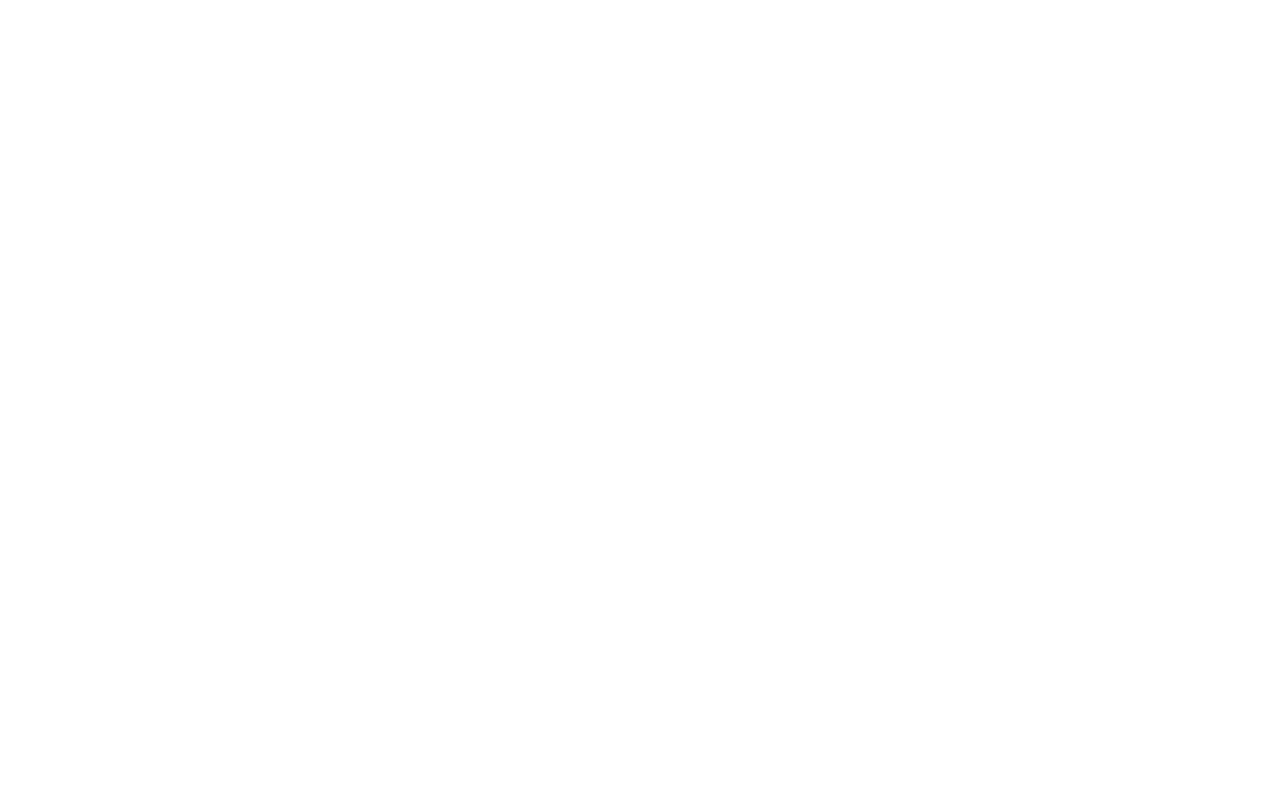
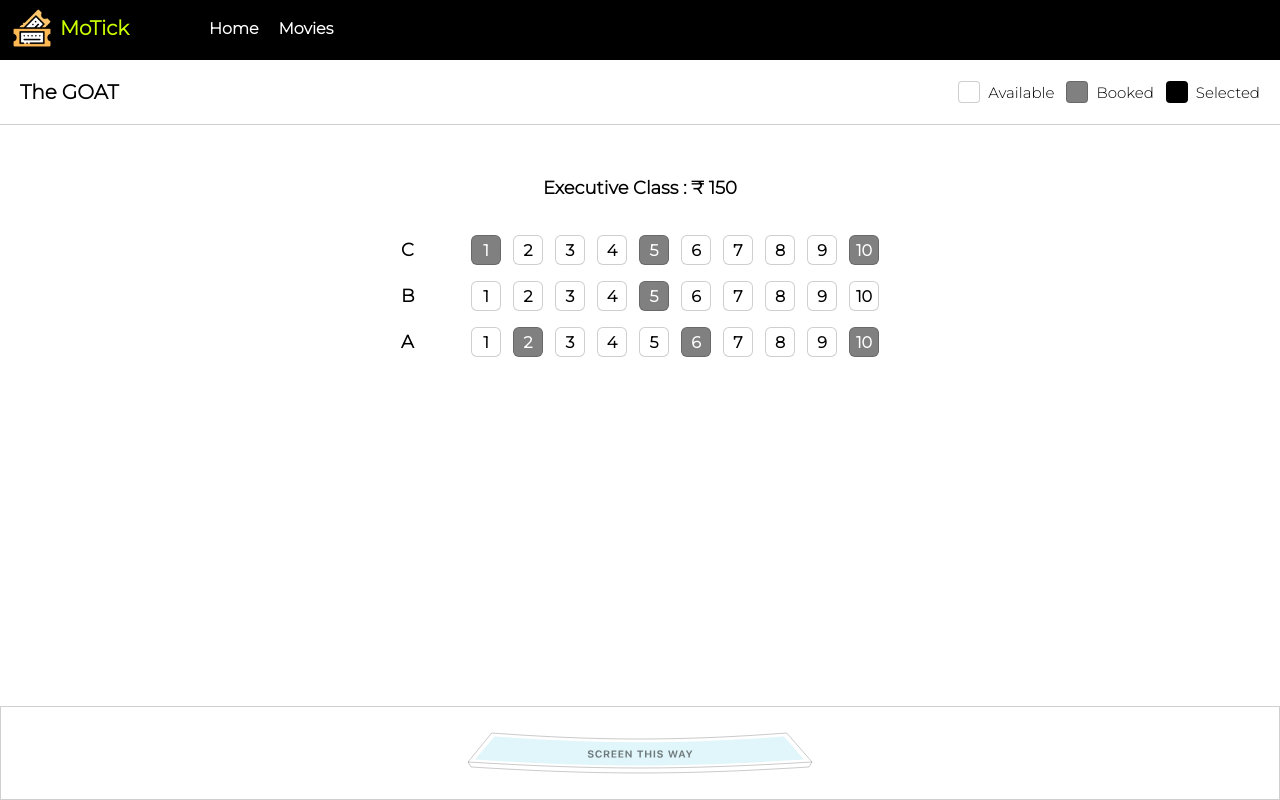
Before and after one commit to vishnuKumar3/frontend_movie_ticket_booking, a React (Vite) app: page /seat-layout in a window 1280 px wide. Before the commit this address had no page. Built offline with nearby package versions, Linux system fonts and the light colour scheme.

Commit message:
seat-layout component added

```diff
--- a/src/color_config.tsx
+++ b/src/color_config.tsx
@@ -1,5 +1,6 @@
 export const colors = {
     greenVariant:"#CCFF00",
     borderGrayVariant:"#00000030",
-    appColor:"#00B8F5"
+    appColor:"#00B8F5",
+    blackColor:"black"
 }
--- a/src/pages/Movie.tsx
+++ b/src/pages/Movie.tsx
@@ -8,6 +8,20 @@ import { setTheatresList } from "../reducers/theatres";
 import { message } from "antd";
 
 export default function Movie(){
+
+  const response = {
+    status:'success',
+    movies:[{
+    movieId:"1234",
+    name:"The GOAT",
+    releasedYear:2024,
+    duration:150,
+    rating:7.9,
+    language:"Telugu",
+    releaseDate:"12th Jan 2024",
+    description:"Consequences of an unknown past haunt the present of a special anti-terrorist squad. How will they confront it?"
+  }]};
+
   const dispatch = useDispatch();
   const movies = useSelector((state:any)=>state.movies);
   const theatres = useSelector((state:any)=>state.theatres);
--- /dev/null
+++ b/src/pages/SeatLayout.tsx
@@ -0,0 +1,203 @@
+import { useEffect,useState } from "react";
+import { useSelector } from "react-redux";
+import { colors } from "../color_config";
+import {message} from "antd"
+
+export default function SeatLayout(){
+  const movieInfo = {
+    movieId:"1234",
+    name:"The GOAT",
+    releasedYear:2024,
+    duration:150,
+    rating:7.9,
+    ticketPrice:150,
+    language:"Telugu",
+    releaseDate:"12th Jan 2024",
+    description:"Consequences of an unknown past haunt the present of a special anti-terrorist squad. How will they confront it?"
+  };
+
+  const [messageApi, contextHolder] = message.useMessage();
+  const [selectedSeats, setSelectedSeats] = useState([])
+  const [enableBookTicketsButton, setEnableBookTicketsButton] = useState(false);
+
+  const [seatLayout, setSeatLayout] = useState([
+    {
+      "name":'C',
+      "position":3,
+      "seats":[0,0,1,1,1,0,1,1,1,1,0]
+    },
+    {
+      "name":'A',
+      "position":1,
+      "seats":[0,1,0,1,1,1,0,1,1,1,0]
+    },
+    {
+      "name":'B',
+      "position":2,
+      "seats":[0,1,1,1,1,0,1,1,1,1,1]
+    },
+  ]);
+  useEffect(()=>{
+    let tempSeatLayout = JSON.parse(JSON.stringify(seatLayout));
+    tempSeatLayout.sort((a:any,b:any)=>{return (b?.position-a?.position)});
+    setSeatLayout(tempSeatLayout);
+  },[])
+
+  useEffect(()=>{
+    console.log("final",seatLayout);
+  },[seatLayout])
+
+  useEffect(()=>{
+    if(selectedSeats.length>0){
+      setEnableBookTicketsButton(true);
+    }
+    else{
+      setEnableBookTicketsButton(false);
+    }
+  },[selectedSeats])
+
+  const seatInfo = [
+    {
+      title:"Available",
+      background:"white"
+    },
+    {
+      title:"Booked",
+      background:"gray"
+    },
+    {
+      title:"Selected",
+      background:"black"
+    }
+  ]
+
+  const seatAvailabilityInfoComponent = (background:string,title:string)=>{
+    return(
+      <div className="flex flex-row items-center gap-x-2">
+        <div style={{padding:"10px",borderRadius:"4px",border:`1px solid ${colors.borderGrayVariant}`,background:background}}>
+        </div>
+        <p style={{fontSize:"15px",fontWeight:500}}>{title}</p>
+      </div>
+    )
+  }
+
+  const bookTickets = (rowName:string, selectedSeat:number)=>{
+    let selectedSeatInfo = {
+      seatNumber:selectedSeat,
+      rowName:rowName
+    }
+    let tempSelectedSeats = JSON.parse(JSON.stringify(selectedSeats)),tempSeatLayout = JSON.parse(JSON.stringify(seatLayout));
+    tempSelectedSeats.push(selectedSeatInfo);
+    setSelectedSeats(tempSelectedSeats);
+
+    tempSeatLayout.map((layout:any)=>{
+      console.log(layout?.name?.toUpperCase() === rowName?.toUpperCase())
+      if(layout?.name?.toUpperCase() === rowName?.toUpperCase()){
+        layout.seats[selectedSeat] = -1;
+      }
+    })
+    setSeatLayout(tempSeatLayout);
+  }
+
+  const unBookTickets = (rowName:string, selectedSeat:number)=>{
+    let selectedSeatInfo = {
+      seatNumber:selectedSeat,
+      rowName:rowName
+    }
+    let tempSelectedSeats = JSON.parse(JSON.stringify(selectedSeats)),tempSeatLayout = JSON.parse(JSON.stringify(seatLayout));
+    tempSelectedSeats.map((seatInfo:any,index:number)=>{
+      if(seatInfo?.seatNumber === selectedSeatInfo?.seatNumber && seatInfo?.rowName?.toLowerCase() === selectedSeatInfo?.rowName?.toLowerCase()){
+        tempSelectedSeats.splice(index,1);
+      }
+    })
+    setSelectedSeats(tempSelectedSeats);
+
+    tempSeatLayout.map((layout:any)=>{
+      console.log(layout?.name?.toUpperCase() === rowName?.toUpperCase())
+      if(layout?.name?.toUpperCase() === rowName?.toUpperCase()){
+        layout.seats[selectedSeat] = 1;
+      }
+    })
+    setSeatLayout(tempSeatLayout);
+  }
+
+  const renderSeatComponent = (seatRowInfo:any,seatNumber:number, seatAvailibility:number)=>{
+    switch(seatAvailibility){
+      case 1:
+        return <div onClick={()=>{bookTickets(seatRowInfo?.name, seatNumber)}} className="bg-white hover:bg-black hover:text-white rounded-md flex flex-row justify-center items-center" style={{border:`1px solid ${colors.borderGrayVariant}`,cursor:"pointer",width:"30px",height:"30px",fontWeight:"bold"}}>{seatNumber}</div>;
+      case 0:
+        return <div className="flex flex-row justify-center items-center rounded-md" style={{border:`1px solid ${colors.borderGrayVariant}`,background:"gray",cursor:"not-allowed",color:"white",fontWeight:"bold",width:"30px",height:"30px"}}>{seatNumber}</div>;
+      case -1:
+        return <div onClick={()=>{unBookTickets(seatRowInfo?.name, seatNumber)}} className="bg-black text-white rounded-md flex flex-row justify-center items-center" style={{border:`1px solid ${colors.borderGrayVariant}`,cursor:"pointer",width:"30px",height:"30px",fontWeight:"bold"}}>{seatNumber}</div>;
+      default:
+        return <></>;
+      }
+  }
+
+  const seatRowComponent = (seatRowInfo:any)=>{
+    return(
+      <>
+        <div className="flex flex-row items-center">
+          <b style={{width:"70px",fontSize:"18px",textTransform:"uppercase"}}>{seatRowInfo?.name}</b>
+          <div className="flex flex-row items-center gap-x-3">
+              {
+                seatRowInfo?.seats?.map((seat:number,index:number)=>{
+                  return(
+                    index!=0?<>
+                      {
+                        renderSeatComponent(seatRowInfo, index, seat)
+                      }
+                    </>:
+                    <></>
+                  )
+                })
+              }
+          </div>
+        </div>
+      </>
+    )
+  }
+
+
+  return(
+    <>
+      {contextHolder}
+      <div style={{height:'calc(100vh - 60px)',width:"100%"}}>
+        <div className="flex flex-row items-center justify-between p-5" style={{borderBottom:`1px solid ${colors.borderGrayVariant}`}}>
+          <p style={{fontSize:"20px",fontWeight:700}}>{movieInfo.name}</p>
+          <div className="flex flex-row items-center gap-x-3">
+            {
+              seatInfo.map((info:any)=>{
+                return(
+                  <>
+                    {seatAvailabilityInfoComponent(info?.background, info?.title)}
+                  </>
+                )
+              })
+            }
+          </div>
+        </div>
+        <div className="w-full flex flex-col items-center pt-10 gap-y-4" style={{overflowY:"scroll"}}>
+          {enableBookTicketsButton && <div className="w-full flex flex-row-reverse items-center justify-start pr-5" style={{fontWeight:"bold",fontSize:"18px"}}>
+            <button className="bg-black text-white rounded-md" style={{padding:"10px 20px",border:"none",fontSize:"15px",fontWeight:"bold"}}>
+                Book Tickets
+            </button>
+          </div>}
+          <div className="w-full pt-3 pb-5 flex flex-row items-center justify-center" style={{fontWeight:"bold",fontSize:"18px"}}>Executive Class : ₹ {movieInfo.ticketPrice}</div>
+            {
+              seatLayout.map((seatRow:any)=>{
+                return(
+                  <>
+                    {seatRowComponent(seatRow)}
+                  </>
+                )
+              })
+            }
+        </div>
+        <div className="flex flex-row items-center justify-center p-6 w-full" style={{position:"fixed",bottom:0, left:0, right:0,border:`1px solid ${colors.borderGrayVariant}`}}>
+            <img src="/screen.svg"/>
+        </div>
+      </div>
+    </>
+  )
+}
--- a/src/routes/index.tsx
+++ b/src/routes/index.tsx
@@ -5,6 +5,7 @@ import Signup from "../components/Signup.tsx"
 import MovieCard from "../components/MovieCard.tsx";
 import MainMenu from "../pages/MainMenu.tsx";
 import Movie from "../pages/Movie.tsx";
+import SeatLayout from "../pages/SeatLayout.tsx";
 
 export default function Routes(){
     return useRoutes([
@@ -19,6 +20,10 @@ export default function Routes(){
                 {
                     path:"/movie/:movieId",
                     element:<Movie/>
+                },
+                {
+                    path:"/seat-layout",
+                    element:<SeatLayout/>
                 }
             ]
         },
```
Also changed, not shown: public/screen.svg (added).
